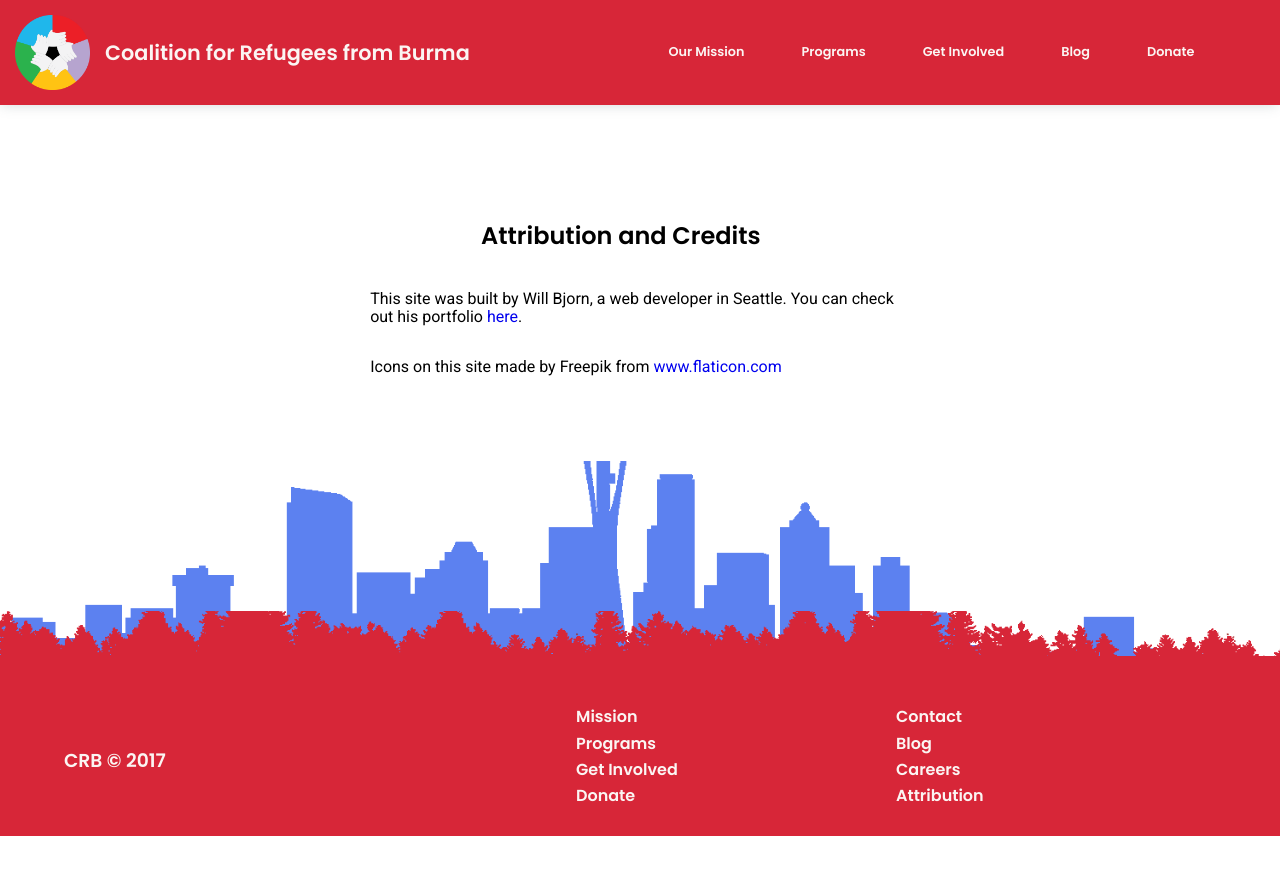
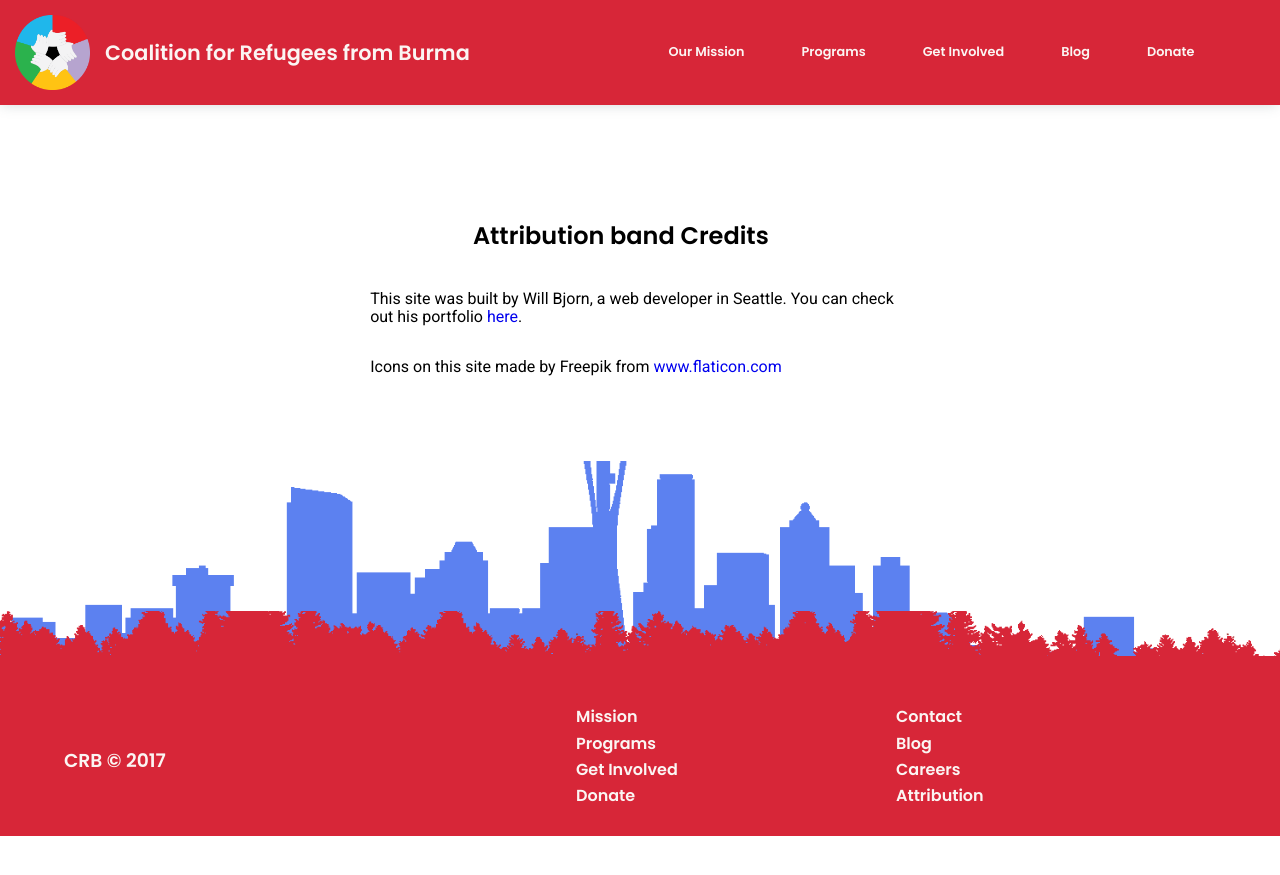
Before and after one commit to CRB4refugees/CoalitionForRefugees, a Jekyll site: the page built from _pages/Attribution.html, in a window 1280 px wide. Shown: the top 875 px of the page. Built offline with Jekyll 4.4.1, drawn with Linux system fonts in a browser that asks for light colours; nearby versions of some CDN libraries.

Commit message:
Update from Forestry.io - _pages/Attribution.html

```diff
--- a/_pages/Attribution.html
+++ b/_pages/Attribution.html
@@ -2,11 +2,8 @@
 title: Attribution and Credits
 permalink: "/Attribution/"
 ---
+{% include head.html %}
 
-<!DOCTYPE html>
-<html lang="en">
-{% include head.html %}
-<body>
   {% include mobile_nav.html %}
   {% include header.html%}
   <div class="content-container">
@@ -14,7 +11,7 @@
     <!-- BEGINNING OF SECTION ONE -->
     <section class="flex-page-section">
       <div class="text-cont">
-        <h2>Attribution and Credits</h2>
+        <h2>Attribution band Credits</h2>
         <p>This site was built by Will Bjorn, a web developer in Seattle. You can check out his portfolio <a href="http://jackofalltrad.es/">here</a>.</p>
         <p>Icons on this site made by Freepik from <a href="http://www.flaticon.com"> www.flaticon.com</a></p>
       </div>
@@ -24,5 +21,3 @@
 
   </div><!-- /.container -->
   {% include footer.html%}
-  </body>
-</html>
```
